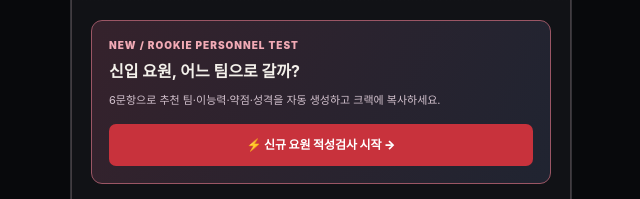
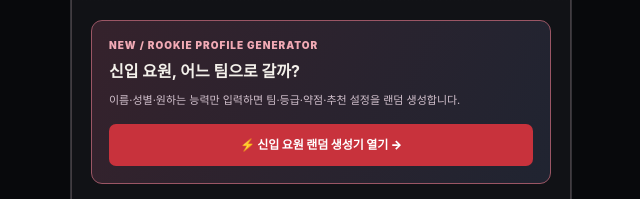
Before and after one commit to daheenlee/orbis-korea, a plain HTML site: page night-shift/index.html in a window 1280 px wide. Shown: the part 386-585 px from the top of the page, 319-959 px from the left. Drawn offline with Linux system fonts and the light colour scheme.

Commit message:
Update personnel directory link to new random rookie generator

```diff
--- a/night-shift/index.html
+++ b/night-shift/index.html
@@ -58,7 +58,7 @@ footer{text-align:center;padding:12px 19px 74px;color:#8e838a;font-size:9px;lett
 <p class="desc">낮에는 각자의 일상, 밤에는 비밀 기관의 동료.<br>임무도, 회식도, 썸도. 누구랑 엮일지는 당신 마음!</p>
 <div class="hero-tags"><span>이능력 × 직장 로코</span><span>낮과 밤</span><span>전원 동등한 메인 캐릭터</span></div>
 </section>
-<div style="margin:0 19px 18px;padding:17px;border:1px solid #9b5665;background:linear-gradient(115deg,#35222c,#202431);border-radius:11px"><p style="color:#f1aab5;font-size:10px;font-weight:900;letter-spacing:.1em;margin:0 0 6px">NEW / ROOKIE PERSONNEL TEST</p><strong style="display:block;font-size:16px">신입 요원, 어느 팀으로 갈까?</strong><p style="font-size:11px;color:#d2c1cd;margin:8px 0 15px;line-height:1.7">6문항으로 추천 팀·이능력·약점·성격을 자동 생성하고 크랙에 복사하세요.</p><a href="../rookie-test/" style="display:block;text-align:center;background:#c8323c;color:#fff;font-size:12px;font-weight:900;padding:12px;border-radius:7px">⚡ 신규 요원 적성검사 시작 →</a></div>
+<div style="margin:0 19px 18px;padding:17px;border:1px solid #9b5665;background:linear-gradient(115deg,#35222c,#202431);border-radius:11px"><p style="color:#f1aab5;font-size:10px;font-weight:900;letter-spacing:.1em;margin:0 0 6px">NEW / ROOKIE PROFILE GENERATOR</p><strong style="display:block;font-size:16px">신입 요원, 어느 팀으로 갈까?</strong><p style="font-size:11px;color:#d2c1cd;margin:8px 0 15px;line-height:1.7">이름·성별·원하는 능력만 입력하면 팀·등급·약점·추천 설정을 랜덤 생성합니다.</p><a href="../rookie-test/" style="display:block;text-align:center;background:#c8323c;color:#fff;font-size:12px;font-weight:900;padding:12px;border-radius:7px">⚡ 신입 요원 랜덤 생성기 열기 →</a></div>
 <section class="context" aria-label="낮과 밤의 세계">
 <div class="daycard"><span class="symbol">☀</span><small>DAY / 주간</small><strong>평범한 일상</strong><p>직업, 학교, 취미. 각자 다른 얼굴로 살아간다.</p></div>
 <div><span class="symbol">☾</span><small>NIGHT / 야간</small><strong>ORBIS 근무</strong><p>해가 지면 능력이 깨어나고 균열을 막는다.</p></div>
```
